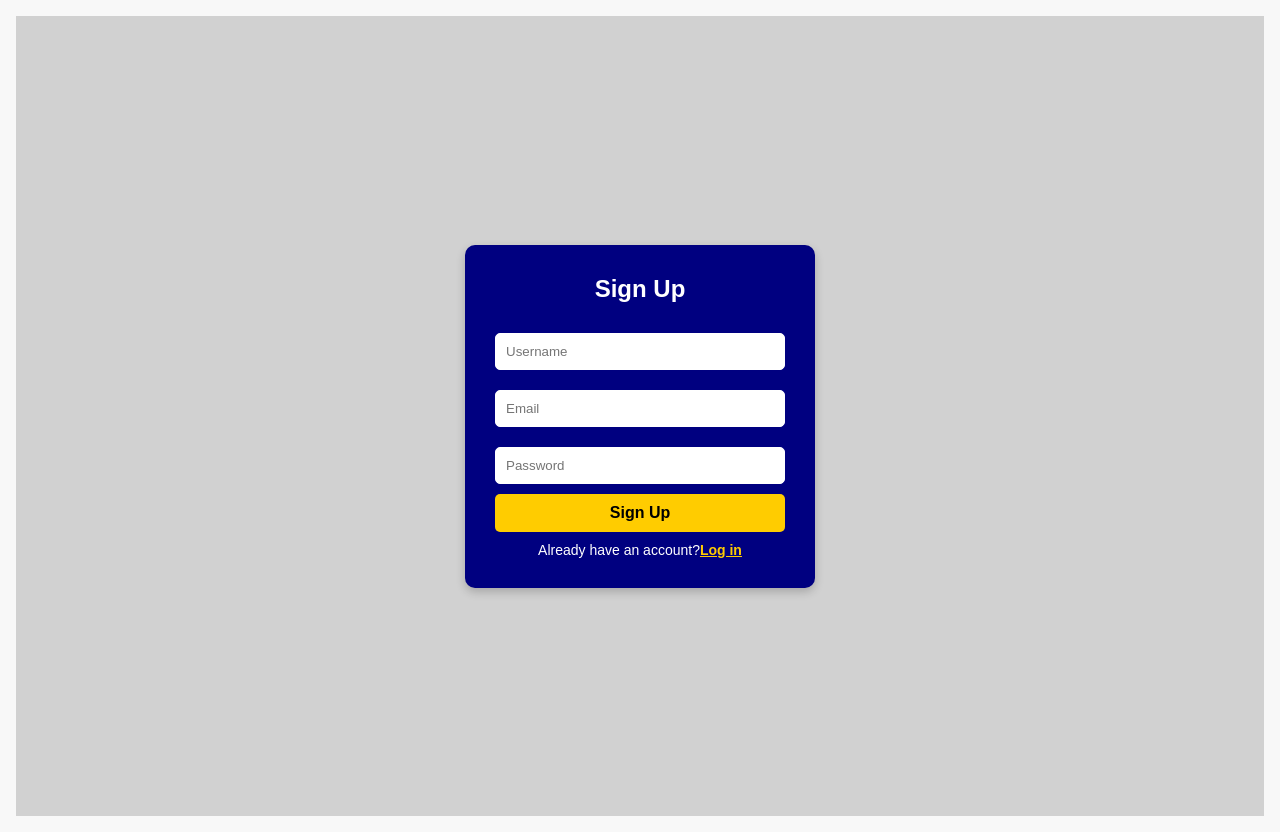
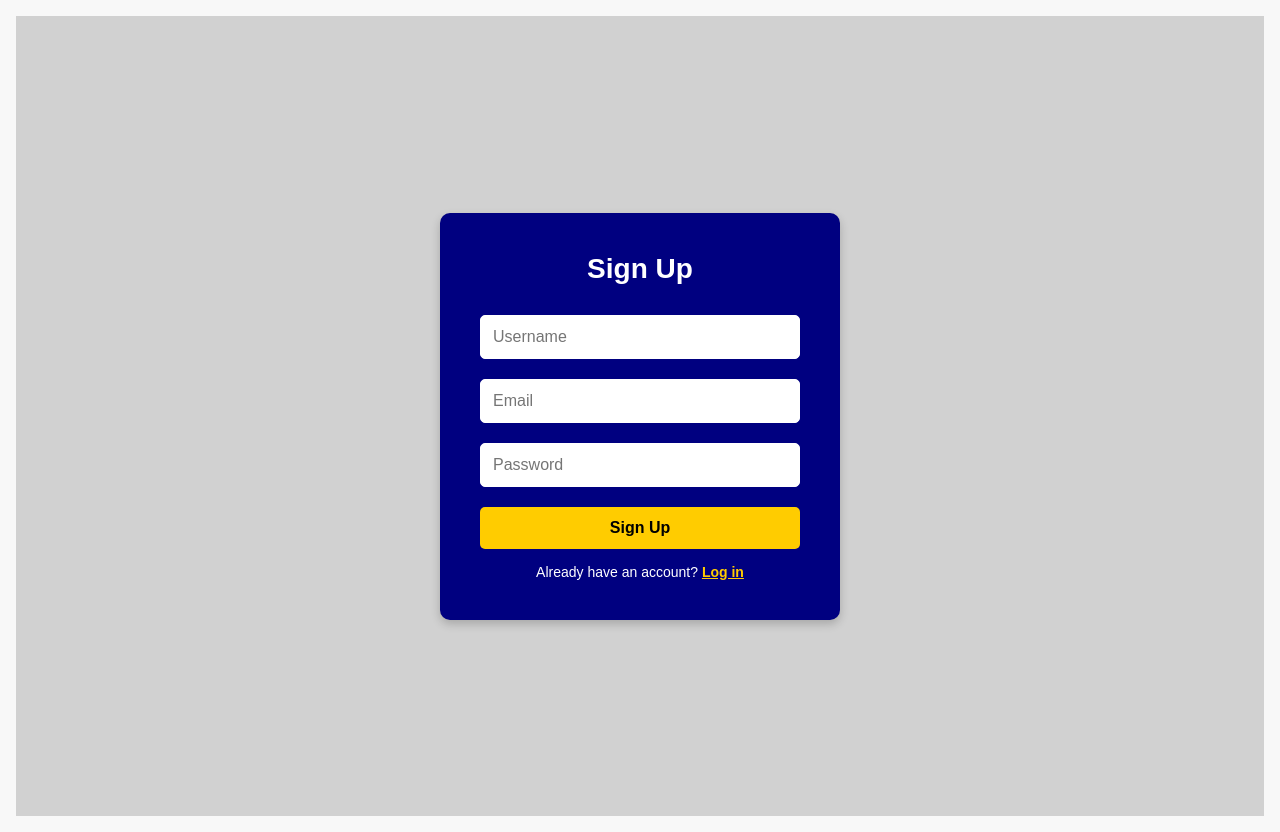
Before and after one commit to GioMeli/IT22128_Property-Rental, a React app in the folder frontend/src/: page /signup in a window 1280 px wide. Built offline with nearby package versions, Linux system fonts and the light colour scheme; the HTML template or start-up script is replaced by a standard one.

Commit message:
Signup.js

```diff
--- a/frontend/src/Signup.js
+++ b/frontend/src/Signup.js
@@ -7,11 +7,13 @@ const Signup = () => {
   const [email, setEmail] = useState("");
   const [password, setPassword] = useState("");
   const [error, setError] = useState("");
+  const [success, setSuccess] = useState("");
   const navigate = useNavigate();
 
   const handleSignup = async (e) => {
     e.preventDefault();
-    setError(""); // Clear previous errors
+    setError("");    // Clear previous errors
+    setSuccess("");  // Clear previous success message
 
     try {
       await axios.post("http://localhost:8080/api/auth/signup", {
@@ -20,8 +22,9 @@ const Signup = () => {
         password,
       });
 
-      // ✅ If signup is successful, navigate to Home
-      navigate("/home");
+      setSuccess("User created successfully! Redirecting to login...");
+      // Redirect to the login page after 2 seconds
+      setTimeout(() => navigate("/login"), 2000);
     } catch (err) {
       setError("Failed to create account. Try again.");
     }
@@ -32,6 +35,7 @@ const Signup = () => {
       <div style={styles.signupBox}>
         <h2 style={styles.title}>Sign Up</h2>
         {error && <p style={styles.error}>{error}</p>}
+        {success && <p style={styles.success}>{success}</p>}
         <form onSubmit={handleSignup} style={styles.form}>
           <input
             type="text"
@@ -57,12 +61,10 @@ const Signup = () => {
             onChange={(e) => setPassword(e.target.value)}
             required
           />
-          <button type="submit" style={styles.button}>
-            Sign Up
-          </button>
+          <button type="submit" style={styles.button}>Sign Up</button>
         </form>
         <p style={styles.footerText}>
-          Already have an account?
+          Already have an account?{" "}
           <button style={styles.linkButton} onClick={() => navigate("/login")}>
             Log in
           </button>
@@ -82,15 +84,15 @@ const styles = {
   },
   signupBox: {
     backgroundColor: "navy", // Navy blue box
-    padding: "30px",
+    padding: "40px",         // Larger padding for a bigger window
     borderRadius: "10px",
     textAlign: "center",
     boxShadow: "0 4px 10px rgba(0,0,0,0.2)",
     color: "white",
-    width: "350px",
+    width: "400px",          // Increase width for a nicer look
   },
   title: {
-    fontSize: "24px",
+    fontSize: "28px",
     fontWeight: "bold",
     marginBottom: "20px",
   },
@@ -100,29 +102,35 @@ const styles = {
   },
   input: {
     width: "100%",
-    padding: "10px",
+    padding: "12px",
     margin: "10px 0",
     borderRadius: "5px",
     border: "1px solid white",
     backgroundColor: "white",
     color: "black",
+    fontSize: "16px",
   },
   button: {
     backgroundColor: "#ffcc00", // Yellow button
     color: "black",
-    padding: "10px",
+    padding: "12px",
     border: "none",
     borderRadius: "5px",
     cursor: "pointer",
     fontSize: "16px",
     fontWeight: "bold",
+    marginTop: "10px",
   },
   error: {
     color: "red",
     marginBottom: "10px",
   },
+  success: {
+    color: "lightgreen",
+    marginBottom: "10px",
+  },
   footerText: {
-    marginTop: "10px",
+    marginTop: "15px",
     fontSize: "14px",
   },
   linkButton: {
```
